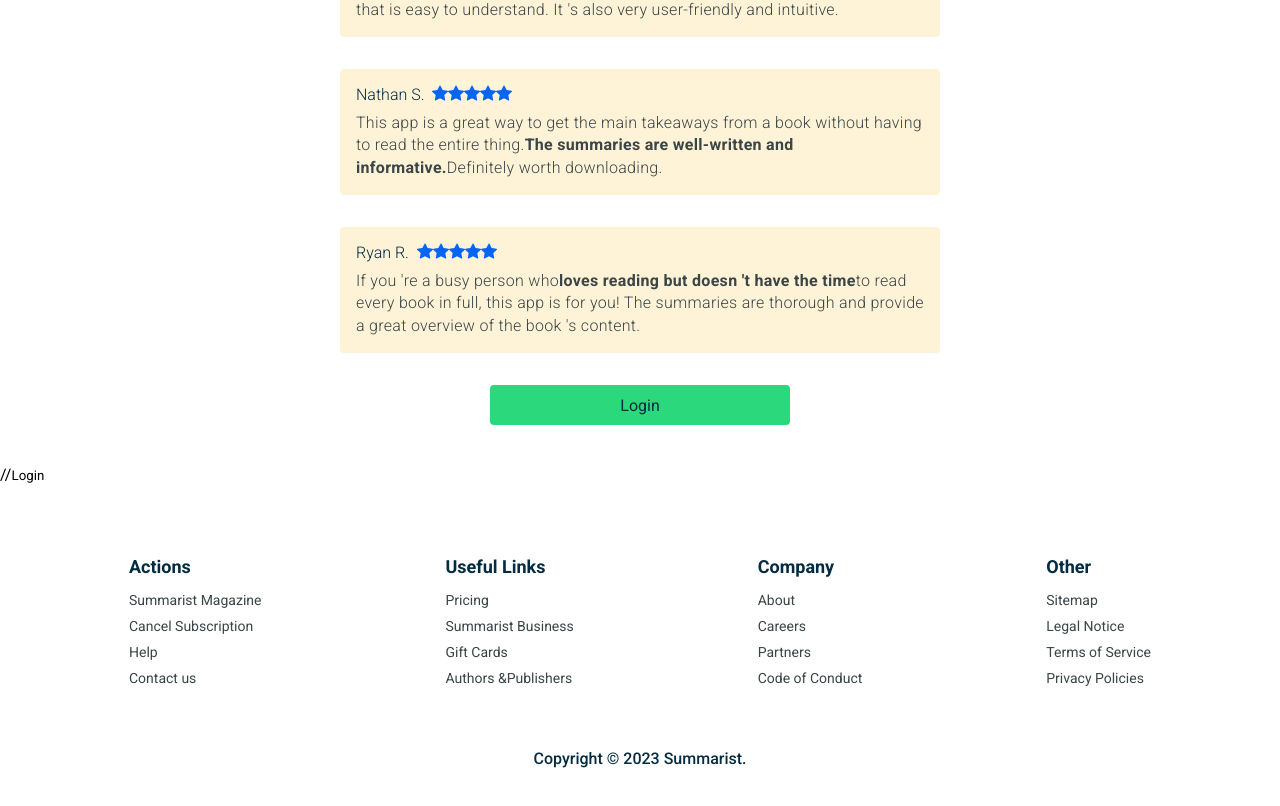
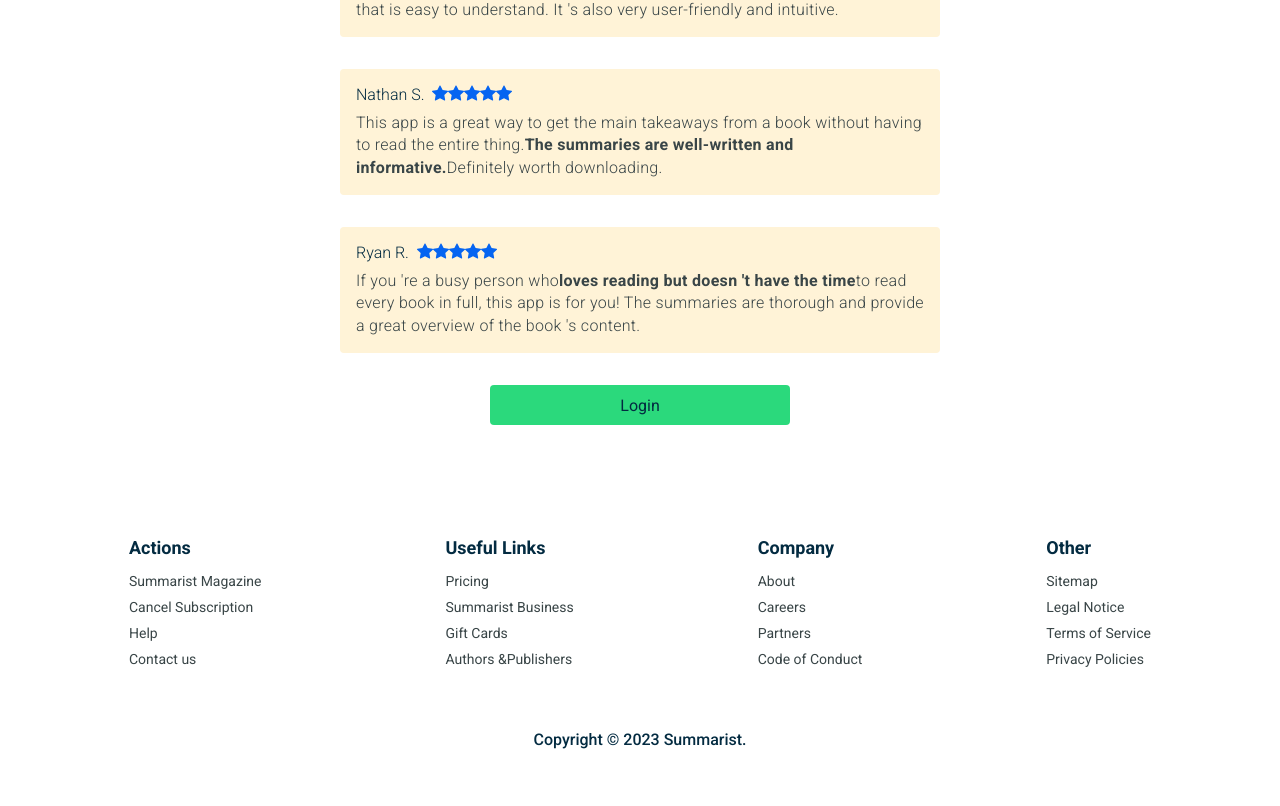
Before and after one commit to Evelyn333444/advanced-virtual-internship-module-10, a React (Create React App) app: page / in a window 1280 px wide. Shown: the part 2436-3242 px from the top of the page. Built offline with nearby package versions, Linux system fonts and the light colour scheme.

Commit message:
first push

```diff
--- a/src/components/landing.js
+++ b/src/components/landing.js
@@ -19,7 +19,7 @@ const Landing = () => {
                                         Great summaries for busy people,<br class="remove--tablet"/>
                                         individuals who barely have time to read, <br class="remove--tablet"/>and even people who don’t like to read.
                                     </div>
-                                    <button class="btn home__cta--btn">Login</button>
+                                    <button class="btn home__cta--btn" onClick={() => setShowLogin(true)}>Login</button>
                                     { showLogin && <LoginToggle onClose={() => setShowLogin(false)} />}
                                 </div>
                                 <figure class="landing__image--mask">
--- a/src/components/reviews.js
+++ b/src/components/reviews.js
@@ -118,12 +118,11 @@ const Reviews = () => {
                                 </div>
                             </div>
                             <div class="reviews__btn--wrapper">
-                                <button class="btn home__cta--btn">Login</button>
+                                <button class="btn home__cta--btn" onClick={() => setShowLogin(true)} >Login</button>
                                 { showLogin && <LoginToggle onClose={() => setShowLogin(false)} />}
                             </div>
                         </div>
                     </div>
-                    //<button onClick={LoginToggle}>Login</button>
         </>
     )
 }
--- a/src/pages/login.js
+++ b/src/pages/login.js
@@ -1,10 +1,11 @@
 import { useState } from 'react'
+
 
 const Login = () => {
     const [ showLogin, setShowLogin ] = useState(false)
     return (
         <>
-      <button onClick={LoginToggle}>Login</button>
+      <button onClick={() => setShowLogin(true)}>Login</button>
       { showLogin && <LoginToggle onClose={() => setShowLogin(false)} />}
         </>
     )
--- a/src/style.css
+++ b/src/style.css
@@ -14,6 +14,11 @@ body {
 
 input {
     outline: none;
+}
+
+img {
+    overflow-clip-margin: content-box;
+    overflow: clip;
 }
 
 form {
```
